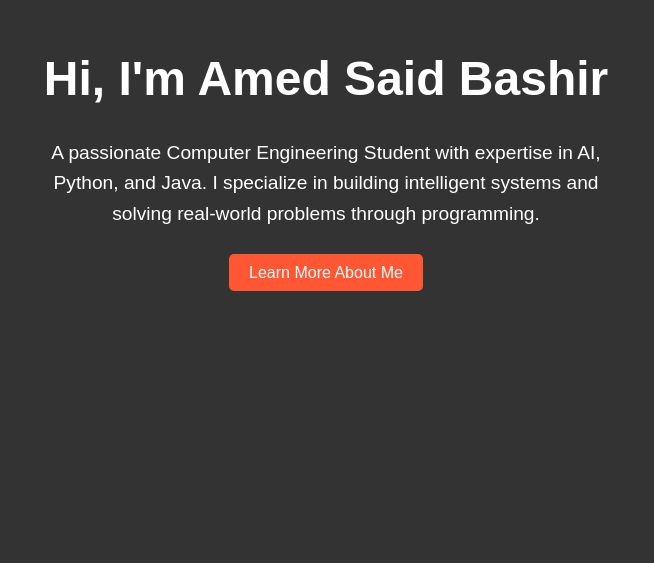
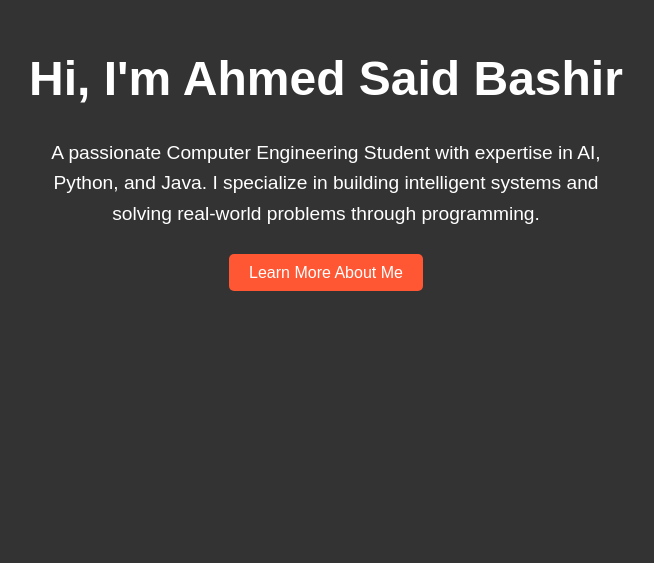
Before and after one commit to Engineer-Ahmed-Said-Official/portfolio, a plain HTML site: page index.html in a window 1280 px wide. Shown: the part 237-800 px from the top of the page, without its empty margins (314-968 px from the left). Drawn offline with Linux system fonts and the light colour scheme.

Commit message:
Corrected name from Amed to Ahmed

```diff
--- a/index.html
+++ b/index.html
@@ -13,7 +13,7 @@
     <!-- Hero Section -->
     <header class="hero">
         <div class="hero-content">
-            <h1>Hi, I'm Amed Said Bashir</h1>
+            <h1>Hi, I'm Ahmed Said Bashir</h1>
             <p>A passionate Computer Engineering Student with expertise in AI, Python, and Java. I specialize in building intelligent systems and solving real-world problems through programming.</p>
             <a href="#about" class="btn">Learn More About Me</a>
         </div>
```
